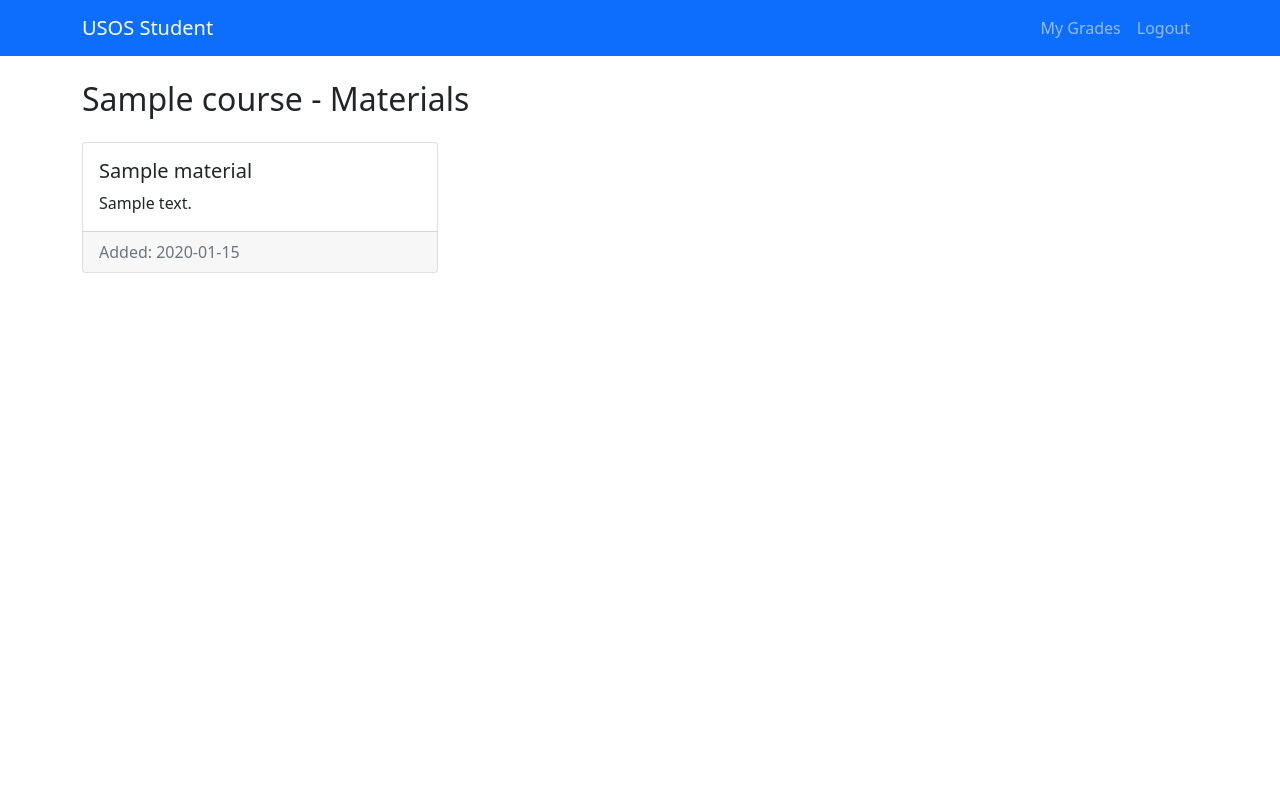
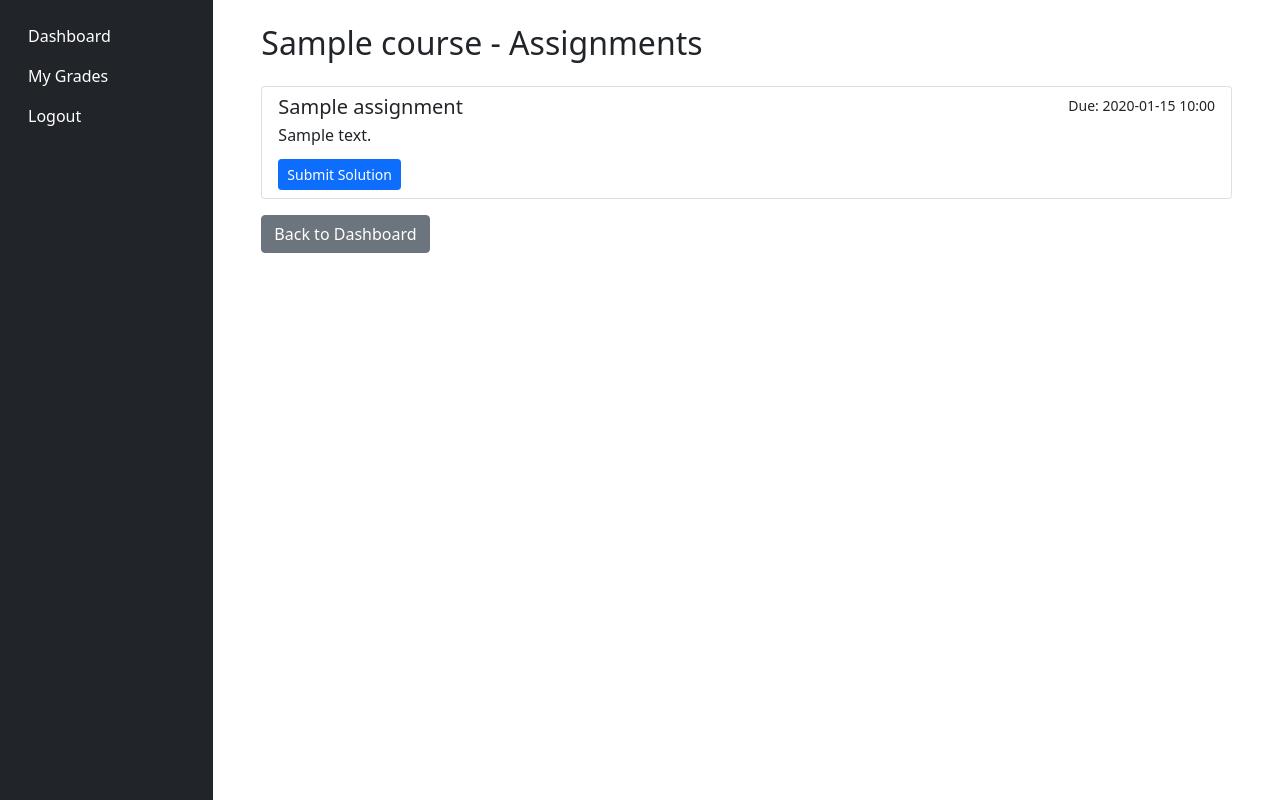
Before and after one commit to VladlenAlf/WSPA, a Python web app: template templates/student/course_materials.html in a window 1280 px wide. Run offline with Jinja, Linux system fonts and the light colour scheme; the template is opened without the code that fills it: most values are stand-ins (such as "Sample title", 1, 10 or a date in 2020).

Commit message:
Enhance student course materials and messaging features
- Updated course materials view to include assignments and submission status.
- Improved messaging interface to display unread message counts for teachers.
- Refactored dashboard to include a direct link to messages.

```diff
--- a/templates/student/course_materials.html
+++ b/templates/student/course_materials.html
@@ -1,46 +1,49 @@
-<!DOCTYPE html>
-<html lang="en">
-<head>
-    <meta charset="UTF-8">
-    <meta name="viewport" content="width=device-width, initial-scale=1.0">
-    <title>Course Materials - USOS</title>
-    <link href="https://cdn.jsdelivr.net/npm/bootstrap@5.1.3/dist/css/bootstrap.min.css" rel="stylesheet">
-</head>
-<body>
-    <nav class="navbar navbar-expand-lg navbar-dark bg-primary">
-        <div class="container">
-            <a class="navbar-brand" href="{{ url_for('student.dashboard') }}">USOS Student</a>
-            <div class="navbar-nav">
-                <a class="nav-link" href="{{ url_for('student.view_grades') }}">My Grades</a>
-                <a class="nav-link" href="{{ url_for('logout') }}">Logout</a>
-            </div>
-        </div>
-    </nav>
+{% extends "student/base.html" %}
 
-    <div class="container mt-4">
-        <h2>{{ course.name }} - Materials</h2>
+{% block title %}{{ course.name }} - Materials{% endblock %}
 
-        <div class="row mt-4">
-            {% for material in materials %}
-            <div class="col-md-4 mb-4">
-                <div class="card">
-                    <div class="card-body">
-                        <h5 class="card-title">{{ material.title }}</h5>
-                        <p class="card-text">{{ material.description }}</p>
-                        {% if material.file_path %}
-                            <a href="{{ url_for('student.download_material', material_id=material.id) }}"
-                               class="btn btn-primary">Download</a>
-                        {% endif %}
+{% block content %}
+<div class="container mt-4">
+    <h2>{{ course.name }} - Assignments</h2>
+
+    {% if assignments %}
+        <div class="list-group mt-4">
+            {% for assignment in assignments %}
+                <div class="list-group-item">
+                    <div class="d-flex w-100 justify-content-between">
+                        <h5 class="mb-1">{{ assignment.title }}</h5>
+                        <small>Due: {{ assignment.due_date.strftime('%Y-%m-%d %H:%M') }}</small>
                     </div>
-                    <div class="card-footer text-muted">
-                        Added: {{ material.uploaded_at.strftime('%Y-%m-%d') }}
-                    </div>
+                    <p class="mb-1">{{ assignment.description }}</p>
+
+                    {% if assignment.file_path %}
+                        <a href="{{ url_for('student.download_assignment_file', assignment_id=assignment.id) }}"
+                           class="btn btn-sm btn-secondary">Download Assignment File</a>
+                    {% endif %}
+
+                    {% if assignment.id in submissions %}
+                        {% set submission = submissions[assignment.id] %}
+                        <div class="mt-2">
+                            <span class="badge bg-success">Submitted</span>
+                            {% if submission.grade %}
+                                <span class="badge bg-info">Grade: {{ submission.grade }}</span>
+                            {% endif %}
+                        </div>
+                    {% else %}
+                        <a href="{{ url_for('student.submit_assignment', assignment_id=assignment.id) }}"
+                           class="btn btn-sm btn-primary mt-2">Submit Solution</a>
+                    {% endif %}
                 </div>
-            </div>
             {% endfor %}
         </div>
+    {% else %}
+        <div class="alert alert-info mt-4">
+            No assignments available for this course yet.
+        </div>
+    {% endif %}
+
+    <div class="mt-3">
+        <a href="{{ url_for('student.dashboard') }}" class="btn btn-secondary">Back to Dashboard</a>
     </div>
-
-    <script src="https://cdn.jsdelivr.net/npm/bootstrap@5.1.3/dist/js/bootstrap.bundle.min.js"></script>
-</body>
-</html>
+</div>
+{% endblock %}
```
Also changed, not shown: routes/student.py (+30 -7 lines), templates/student/dashboard.html (+1 -34 lines), templates/student/messages.html (+17 -3 lines).
